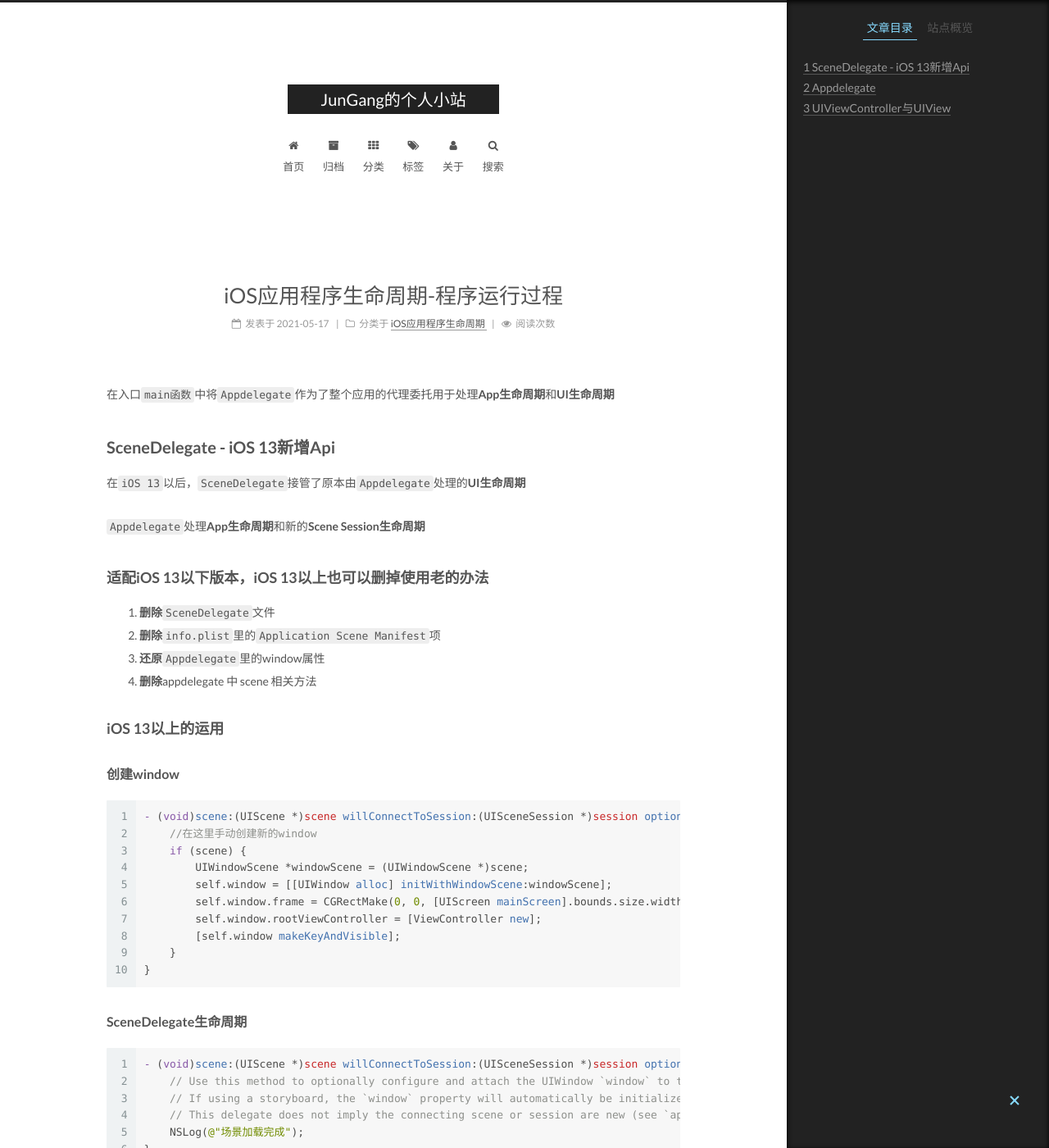
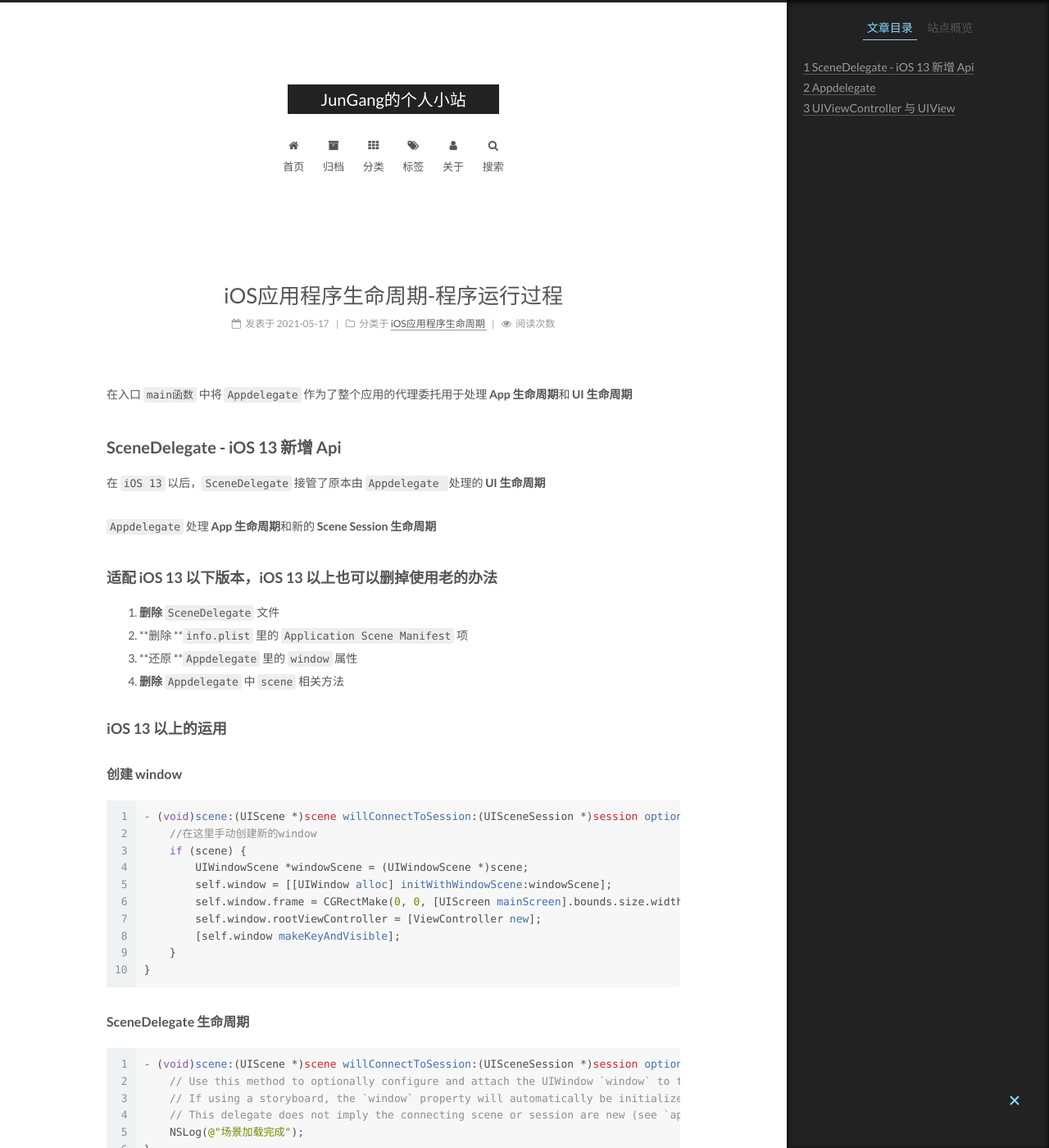
Before and after one commit to HouJunGang/HouJunGang.github.io, a Jekyll site: the page built from _posts/2021-05-17-iOS应用程序生命周期-程序运行过程.md, in a window 1280 px wide and 1400 px high. Shown: the whole window at 82% size. Built offline with Jekyll 4.4.1, drawn with Linux system fonts in a browser that asks for light colours; comment, search, counter and statistics services are not loaded; some of the changed text lies outside the part shown.

````diff
--- a/_posts/2021-05-17-iOS应用程序生命周期-程序运行过程.md
+++ b/_posts/2021-05-17-iOS应用程序生命周期-程序运行过程.md
@@ -7,26 +7,26 @@
 tags:
 ---
 
-在入口`main函数`中将`Appdelegate`作为了整个应用的代理委托用于处理**App生命周期**和**UI生命周期**
+在入口 `main函数` 中将 `Appdelegate` 作为了整个应用的代理委托用于处理 **App 生命周期**和 **UI 生命周期**
 
-## SceneDelegate - iOS 13新增Api
+## SceneDelegate - iOS 13 新增 Api
 
-在`iOS 13`以后，`SceneDelegate`接管了原本由`Appdelegate`处理的**UI生命周期**
+在 `iOS 13` 以后，`SceneDelegate` 接管了原本由 `Appdelegate `处理的 **UI 生命周期**
 
-`Appdelegate`处理**App生命周期**和新的**Scene Session生命周期**
+`Appdelegate` 处理 **App 生命周期**和新的 **Scene Session 生命周期**
 
-### 适配iOS 13以下版本，iOS 13以上也可以删掉使用老的办法
+### 适配 iOS 13 以下版本，iOS 13 以上也可以删掉使用老的办法
 
-1. **删除**`SceneDelegate`文件
-2. **删除**`info.plist`里的`Application Scene Manifest`项
-3. **还原**`Appdelegate`里的window属性
-4. **删除**appdelegate 中 scene 相关方法
+1. **删除** `SceneDelegate` 文件
+2. **删除 **`info.plist` 里的 `Application Scene Manifest` 项
+3. **还原 **`Appdelegate` 里的 `window` 属性
+4. **删除** `Appdelegate` 中 `scene` 相关方法
 
 <!--more-->
 
-### iOS 13以上的运用
+### iOS 13 以上的运用
 
-#### 创建window
+#### 创建 window
 
 ```objc
 - (void)scene:(UIScene *)scene willConnectToSession:(UISceneSession *)session options:(UISceneConnectionOptions *)connectionOptions {
@@ -41,7 +41,7 @@
 }
 ```
 
-#### SceneDelegate生命周期
+#### SceneDelegate 生命周期
 
 ```objc
 - (void)scene:(UIScene *)scene willConnectToSession:(UISceneSession *)session options:(UISceneConnectionOptions *)connectionOptions {
@@ -138,7 +138,7 @@
 
 ##### APP常见的操作相应的方法调用顺序
 
-* 启动APP
+* 启动 APP
 
   ```swift
   func application(_ : , willFinishLaunchingWithOptions:)
@@ -147,26 +147,26 @@
   func application(_ : , didReceiveRemoteNotification:)//接受处理消息通知
   ```
 
-* 双击home键或屏幕上划使app上移挂起
+* 双击 Home 键或屏幕上划使 App 上移挂起
 
   ```swift
   func applicationWillResignActive(_ :)
   ```
 
-* 再次双击home键归位或点击回到该应用
+* 再次双击 Home 键归位或点击回到该应用
 
   ```swift
   func applicationDidBecomeActive(_ :)
   ```
 
-* 单击home键使app进入后台
+* 单击 Home 键使 App 进入后台
 
   ```swift
   func applicationWillResignActive(_ :)
   func applicationDidEnterBackground(_ :)
   ```
 
-* 打开后台运行的app
+* 打开后台运行的 App
 
   ```swift
   func applicationWillEnterForeground(_ :)
@@ -181,13 +181,13 @@
   func applicationDidBecomeActive(_ :)
   ```
 
-* 杀死App进程
+* 杀死 App 进程
 
   ```swift
   func applicationWillTerminate(_ :)
   ```
 
-* app切换到其他应用之后，再切换回来
+* App 切换到其他应用之后，再切换回来
 
   ```swift
   func applicationWillEnterForeground(_ :)
@@ -195,7 +195,7 @@
   func applicationDidBecomeActive(_ :)
   ```
 
-## UIViewController与UIView
+## UIViewController 与 UIView
 
 ### UIViewController
 
````
Also changed, not shown: _posts/2021-05-14-iOS应用程序生命周期-程序启动入口.md (+34 -34 lines), about/index.md (+45 -1 lines).
